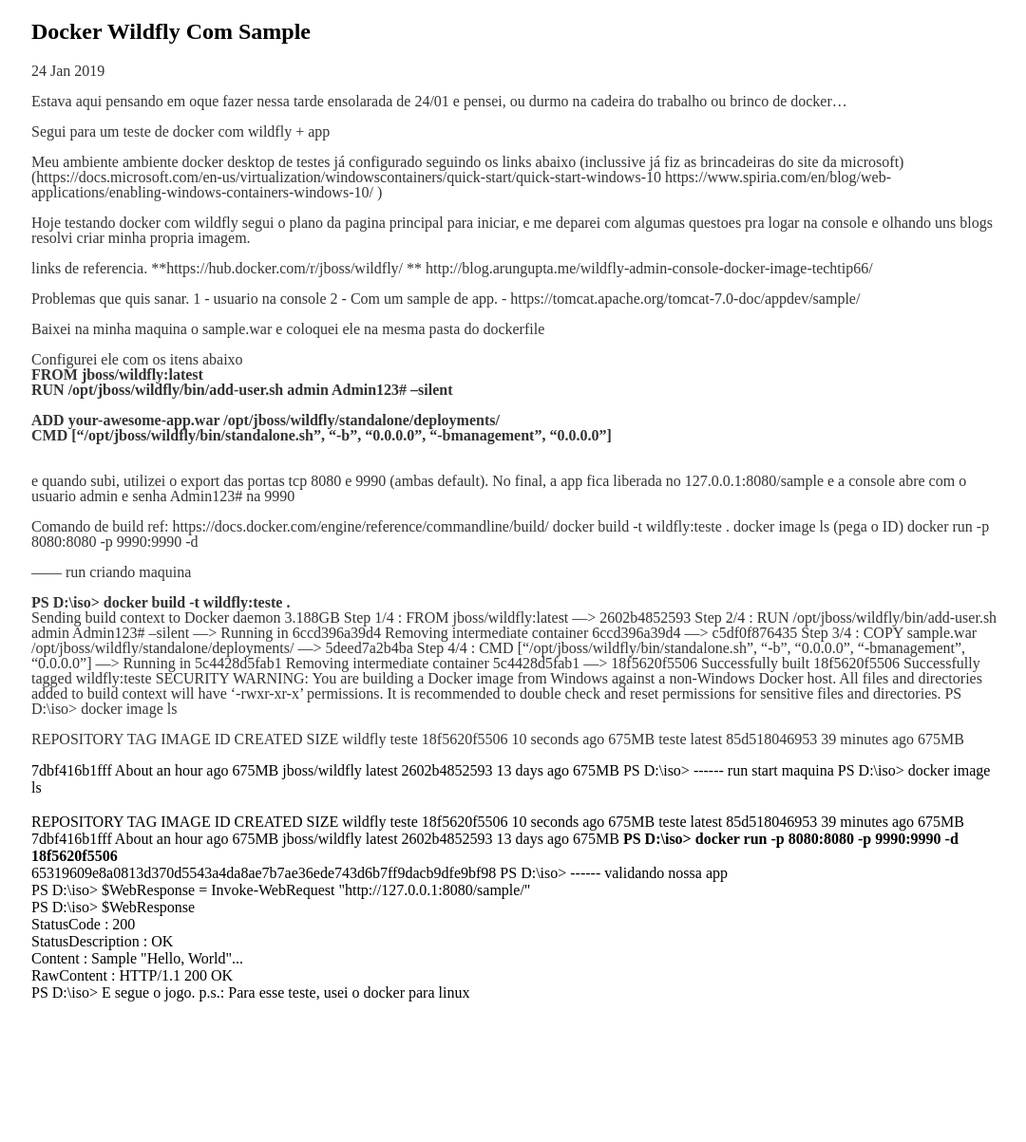
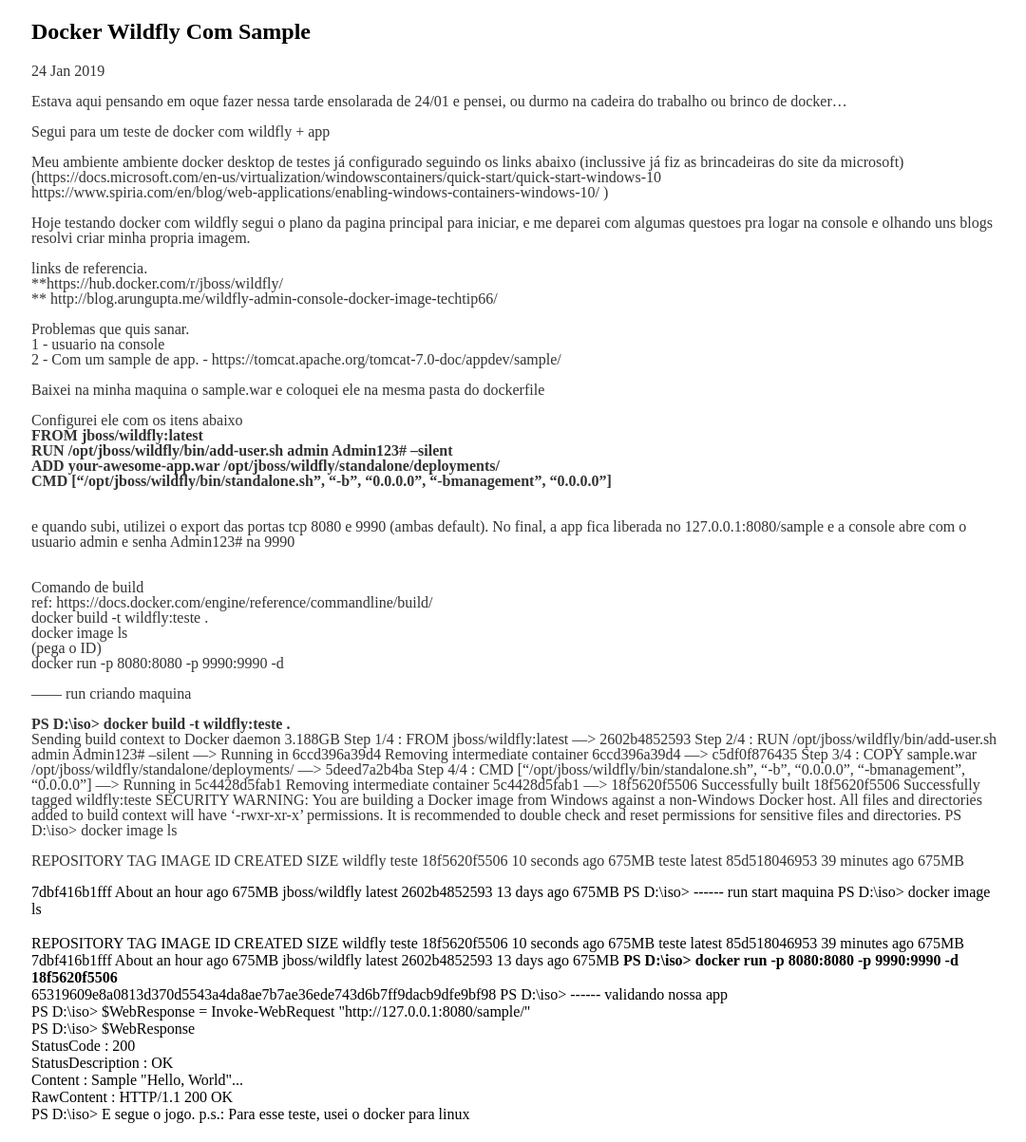
Before and after one commit to imparaveis/imparaveis.github.io, a Jekyll site: the page built from _posts/2019-01-24-Docker-Wildfly-com-sample.md, in a window 1280 px wide. Shown: the whole page at 95% size, without its empty margins (95-1175 px from the left). Built offline with Jekyll 4.4.1, drawn with Linux system fonts in a browser that asks for light colours; our own code applies the rules of GitHub Pages for plain Markdown files; before the commit the page ends 1075 px from its top, so only the background shows below that.

Commit message:
Update 2019-01-24-Docker-Wildfly-com-sample.md

```diff
--- a/_posts/2019-01-24-Docker-Wildfly-com-sample.md
+++ b/_posts/2019-01-24-Docker-Wildfly-com-sample.md
@@ -2,26 +2,26 @@
 
 Segui para um teste de docker com wildfly  + app
 
-Meu ambiente ambiente docker desktop de testes já configurado seguindo os links abaixo (inclussive já fiz as brincadeiras do site da microsoft)
-(https://docs.microsoft.com/en-us/virtualization/windowscontainers/quick-start/quick-start-windows-10
-https://www.spiria.com/en/blog/web-applications/enabling-windows-containers-windows-10/ )
+Meu ambiente ambiente docker desktop de testes já configurado seguindo os links abaixo (inclussive já fiz as brincadeiras do site da microsoft)<br>
+(https://docs.microsoft.com/en-us/virtualization/windowscontainers/quick-start/quick-start-windows-10<br>
+https://www.spiria.com/en/blog/web-applications/enabling-windows-containers-windows-10/ ) <br>
 
-Hoje testando docker com wildfly segui o plano da pagina principal para iniciar, e me deparei com algumas questoes pra logar na console e olhando uns blogs resolvi criar minha propria imagem.
+Hoje testando docker com wildfly segui o plano da pagina principal para iniciar, e me deparei com algumas questoes pra logar na console e olhando uns blogs resolvi criar minha propria imagem.<br>
 
-links de referencia.
-**https://hub.docker.com/r/jboss/wildfly/
-** http://blog.arungupta.me/wildfly-admin-console-docker-image-techtip66/
+links de referencia.<br>
+**https://hub.docker.com/r/jboss/wildfly/<br>
+** http://blog.arungupta.me/wildfly-admin-console-docker-image-techtip66/ <br>
 
-Problemas que quis sanar.
-1 - usuario na console
-2 - Com um sample de app.  - https://tomcat.apache.org/tomcat-7.0-doc/appdev/sample/
+Problemas que quis sanar. <br>
+1 - usuario na console <br>
+2 - Com um sample de app.  - https://tomcat.apache.org/tomcat-7.0-doc/appdev/sample/ <br>
 
 Baixei na minha maquina o sample.war e coloquei ele na mesma pasta do dockerfile
 
 Configurei ele com os itens abaixo
 <b><br>
 FROM jboss/wildfly:latest<br>
-RUN /opt/jboss/wildfly/bin/add-user.sh admin Admin123# --silent<br><br>
+RUN /opt/jboss/wildfly/bin/add-user.sh admin Admin123# --silent<br>
 ADD your-awesome-app.war /opt/jboss/wildfly/standalone/deployments/<br>
 CMD ["/opt/jboss/wildfly/bin/standalone.sh", "-b", "0.0.0.0", "-bmanagement", "0.0.0.0"]<br>
 </b><br>
@@ -29,13 +29,13 @@
 e quando subi, utilizei o export das portas tcp 8080 e 9990 (ambas default).
 No final, a app fica liberada no 127.0.0.1:8080/sample e a console abre com o usuario admin e senha Admin123# na 9990
 
-
-Comando de build
-ref: https://docs.docker.com/engine/reference/commandline/build/
-docker build -t wildfly:teste .
-docker image ls
-(pega o ID)
-docker run -p 8080:8080 -p 9990:9990 -d
+<br>
+Comando de build <br>
+ref: https://docs.docker.com/engine/reference/commandline/build/<br>
+docker build -t wildfly:teste . <br>
+docker image ls <br>
+(pega o ID) <br>
+docker run -p 8080:8080 -p 9990:9990 -d <br>
 
 
 ------ run criando maquina
```
